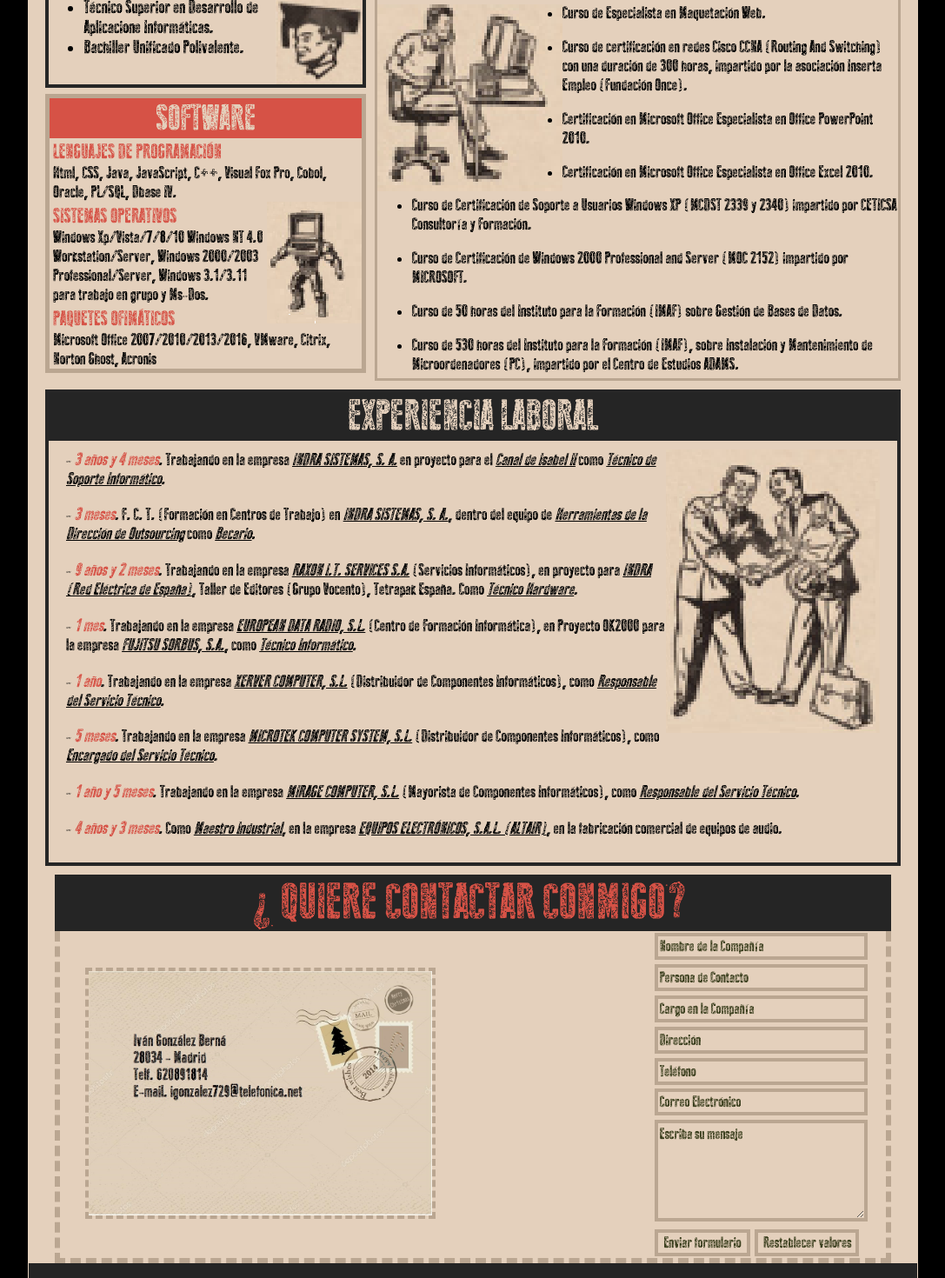
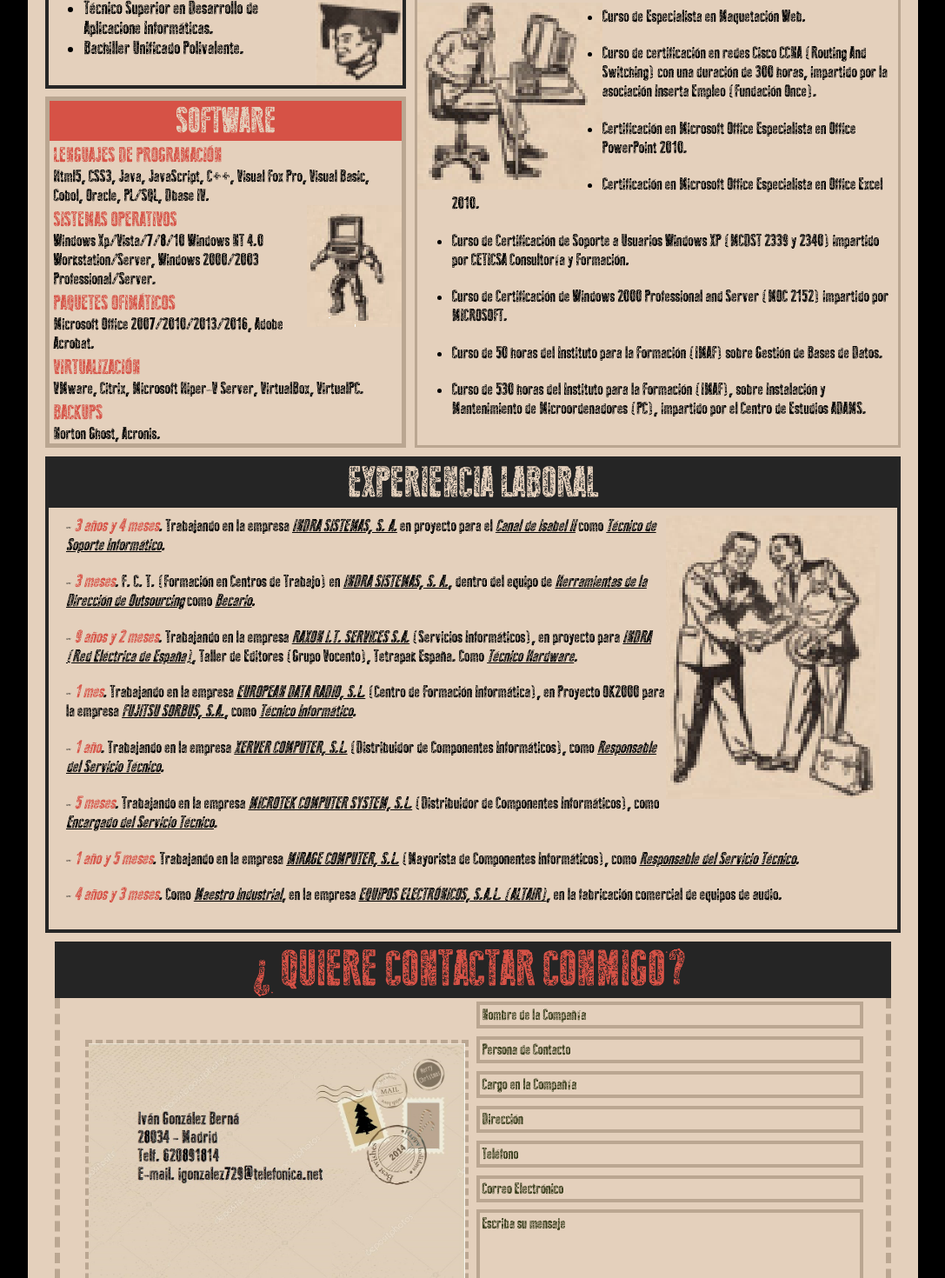
Before and after one commit to igonzalez729/cv, a plain HTML site: page index.html in a window 1280 px wide. Shown: the part 668-2138 px from the top of the page at 87% size, without its empty margins (96-1183 px from the left). Drawn offline with Linux system fonts and the light colour scheme.

Commit message:
Add files via upload

```diff
--- a/css/style.css
+++ b/css/style.css
@@ -10,6 +10,7 @@ body {
 }
 .div-body {
   width: 92%;
+  min-width: 260px;
   margin: auto;
   background-color: rgb(228, 208, 188);
   font-family: fuente-New_Press_Eroded_Bold;
@@ -18,15 +19,20 @@ body {
   width: 98%;
   margin: auto;
   display: flex;
+  display: -ms-flexbox;
   flex-direction: column;
-  justify-content: center;
+  -ms-flex-direction: column;
+  /*justify-content: center;
+  -ms-flex-pack: center;*/
 }
 .cabecera {
   display: flex;
+  display: -ms-flexbox;
+  align-items: center;
   background-color: rgb(214, 82, 70);
 }
 .cabecera img {
-  height: 0%;
+  /*height: 0%;*/
   padding: 4px;
   width: 100px;
 }
@@ -39,7 +45,9 @@ body {
 }
 .nombre-direccion {
   display: flex;
+  display: -ms-flexbox;
   justify-content: space-between;
+  -ms-flex-pack: space-between;
   font-size: 16px;
   background: rgba(76,76,76,1);
   background: -moz-linear-gradient(left, rgba(76,76,76,1) 0%, rgba(89,89,89,1) 9%, rgba(102,102,102,1) 15%, rgba(71,71,71,1) 23%, rgba(27,27,27,1) 36%, rgba(17,17,17,1) 39%, rgba(44,44,44,1) 61%, rgba(43,43,43,1) 66%, rgba(19,19,19,1) 82%, rgba(28,28,28,1) 91%, rgba(0,0,0,1) 96%, rgba(0,0,0,1) 100%);
@@ -55,12 +63,15 @@ body {
 .direccion {
   text-align: center;
 }
-.main {
+.section-main {
   margin: 1% 2% 0% 2%; /*1º valor margenes verticales, 2º valor margenes horizontales*/
 }
 .article1 {
   display: flex;
+  display: -ms-flexbox;
   flex-direction: column;
+  -ms-flex-direction: column;
+  -webkit-box-direction: column;
 }
 .perfil-diseñador {
   border: 5px solid #262626;
@@ -88,6 +99,7 @@ body {
 }
 .perfil-diseñador-color-rojo-mas-imagen {
   display: flex;
+  display: -ms-flexbox;
 }
 .perfil-diseñador-color-rojo {
   margin-top: 5%;
@@ -122,16 +134,14 @@ body {
 }
 .article1-1 {
   display: flex;
+  display: -ms-flexbox;
   flex-direction: column;
+  -ms-flex-direction: column;
   margin-top: 1%;
-}
-.article1-1-formacion-academica-software {
-  /*margin-right: 1%;*/
 }
 .article1-1-formacion-academica {
   text-align: center;
   border: 4px solid #262626;
-
   overflow: auto;
 }
 .article1-1-formacion-academica h2 {
@@ -267,20 +277,25 @@ em.enfasis-subrayado {
 }
 .formulario-botones {
   display: flex;
+  display: -ms-flexbox;
   justify-content: space-around;
+  -ms-flex-pack: space-around;
 }
 .formulario-botones input{
   width: 107px;
 }
 .footer {
-  margin: 0% 1px 0% 1px;
+  margin: 10px 1px 0px 1px;
   height: 80px;
   background-color: rgb(37, 37, 37);
 }
 .footer ul {
   display: flex;
+  display: -ms-flexbox;
   align-items: center;
+  -ms-flex-align: center;
   justify-content: space-around;
+  -ms-flex-pack: space-around;
   list-style: none;
   padding-left: 0%;
   height: 100%;
@@ -360,13 +375,13 @@ em.enfasis-subrayado {
 width: 120px;
 }
 }
-@media screen and (min-width: 980px) {
+@media screen and (min-width: 720px) {
   .div-body {
     width: 80%;
   }
   .selector-cabecera {
     width: 98%;
-    margin: auto;
+    /*margin: auto;*/
   }
   .cabecera img {
     width: 132px;
@@ -383,7 +398,10 @@ width: 120px;
   }
   .article1 {
     display: flex;
+    display: -ms-flexbox;
     flex-direction: row;
+    -ms-flex-direction: row;
+    /*-webkit-box-direction: row;*/
   }
   .perfil-diseñador {
     width: 56%;
@@ -415,11 +433,13 @@ width: 120px;
   }
   .article1-1 {
     display: flex;
+    display: -ms-flexbox;
     flex-direction: row;
+    -ms-flex-direction: row;
   }
   .article1-1-formacion-academica-software {
-  width: 40%;
-  margin-right: 1%;
+    width: 45%;
+    margin-right: 1%;
 }
   .article1-1-formacion-academica h2 {
     font-size: 300%;
@@ -436,7 +456,7 @@ width: 120px;
     height: 100px;
   }
   .article1-1-software {
-      margin-top: 2%;
+    margin-top: 2%;
   }
   .article1-1-software h3 {
     font-size: 250%;
@@ -448,7 +468,7 @@ width: 120px;
     font-size: 120%;
   }
   .article1-1-formacion-complementaria {
-    width: 65%;
+    width: 60%;
     margin-top: 0%;
   }
   .article1-1-formacion-complementaria img {
@@ -461,7 +481,7 @@ width: 120px;
   .article1-1-formacion-complementaria ul li {
     padding-bottom: 1%;
     font-size: 120%;
-    margin-top: 2%;
+    margin-top: 3%;
   }
   .article1-2 h2 {
     font-size: 300%;
@@ -478,15 +498,17 @@ width: 120px;
   }
   .colocacion-formulario {
     display: flex;
+    display: -ms-flexbox;
     align-items: center;
-    justify-content: space-between;
+    -ms-flex-align: center;
     padding-left: 3%;
     padding-right: 3%;
   }
-  .sobre {
-    /*width: 400px;*/
-    height: 281.125px;
-    margin-top: 0%;
+  .colocacion-formulario-direccion-envio {
+    flex-basis: 50%;
+  }
+  .borde-formulario {
+    flex-basis: 50%;
   }
   .formulario input, textarea {
     width: 97%;
--- a/index.html
+++ b/index.html
@@ -11,7 +11,7 @@
     <div class="div-body">
     <section id="home" class="selector-cabecera">
       <header class="cabecera">
-        <img src="images/mi-careto_opt.png" alt="Foto-Grafía-del-Candidato">
+        <img src="images/mi-careto-opt.png" alt="Foto-Grafía-del-Candidato">
         <h1>FRONT-END JUNIOR</h1>
       </header>
       <div class="nombre-direccion">
@@ -25,7 +25,7 @@
         </div>
       </div>
     </section>
-    <section>
+    <section class="section-main">
       <main class="main">
         <article class="article1">
           <div class="perfil-diseñador">
@@ -59,10 +59,12 @@
             <div class="article1-1-software">
               <h3>SOFTWARE</h3>
               <ul>
-                <li><h4>LENGUAJES DE PROGRAMACIÓN</h4><p>Html, CSS, Java, JavaScript, C++, Visual Fox Pro, Cobol, Oracle, PL/SQL, Dbase IV.</p></li>
+                <li><h4>LENGUAJES DE PROGRAMACIÓN</h4><p>Html5, CSS3, Java, JavaScript, C++, Visual Fox Pro, Visual Basic, Cobol, Oracle, PL/SQL, Dbase IV.</p></li>
                   <img src="images/software.png" alt="imagen-software">
-                <li><h4>SISTEMAS OPERATIVOS</h4><p>Windows Xp/Vista/7/8/10 Windows NT 4.0 Workstation/Server, Windows 2000/2003 Professional/Server, Windows 3.1/3.11 para trabajo en grupo y Ms-Dos.</p></li>
-                <li><h4>PAQUETES OFIMÁTICOS</h4><p>Microsoft Office 2007/2010/2013/2016, VMware, Citrix, Norton Ghost, Acronis</p></li>
+                <li><h4>SISTEMAS OPERATIVOS</h4><p>Windows Xp/Vista/7/8/10 Windows NT 4.0 Workstation/Server, Windows 2000/2003 Professional/Server.</p></li>
+                <li><h4>PAQUETES OFIMÁTICOS</h4><p>Microsoft Office 2007/2010/2013/2016, Adobe Acrobat.</p></li>
+                <li><h4>VIRTUALIZACIÓN</h4><p>VMware, Citrix, Microsoft Hiper-V Server, VirtualBox, VirtualPC.</p></li>
+                <li><h4>BACKUPS</h4><p>Norton Ghost, Acronis.</p></li>
               </ul>
             </div>
           </div>
@@ -150,7 +152,7 @@
         <ul>
           <li><a target="_blank" href="https://igonzalez729.github.io"><img class="enlaces" src="images/github.png" alt="acceso github"></a></li>
           <li><a href="#home"><img class="home" src="images/inicio.png" alt="volver-al-inicio"></a></li>
-          <li><a target="_blank" href="https://www.linkedin.com/in/ivan-gonzalez-berna-a73ba5ba"><img class="enlaces" src="images/linkedin.png" alt="acceso github"></a></li>
+          <li><a target="_blank" href="https://www.linkedin.com/in/ivan-gonzalez-berna-a73ba5ba"><img class="enlaces" src="images/linkedin.jpg" alt="acceso linkedin"></a></li>
         </ul>
       </div>
     </footer>
```
Also changed, not shown: images/inicio.png, images/linkedin.jpg (added), images/mi-careto-opt.png (added).
